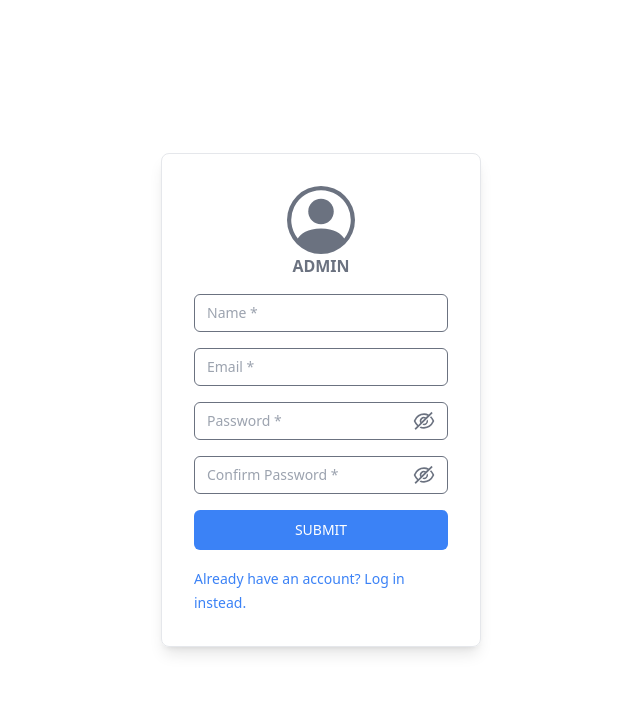
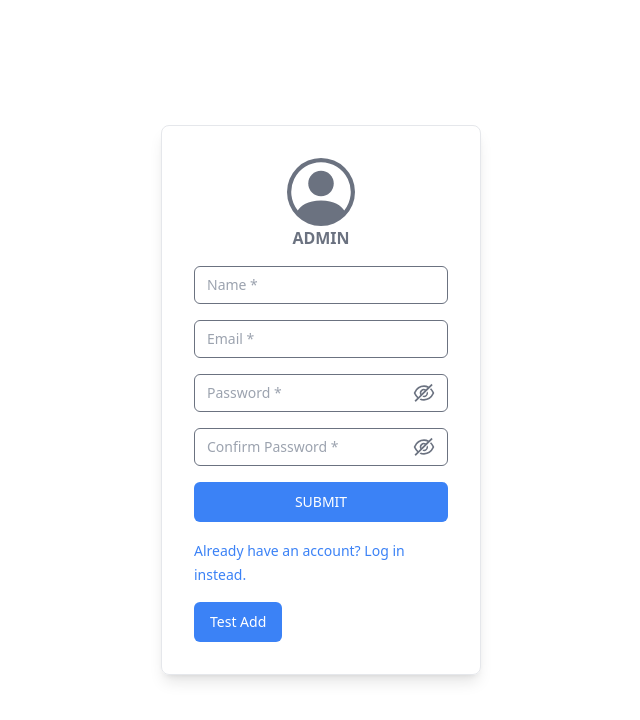
Before and after one commit to kharljhon14/admin-app, a Next.js app: page /auth/register in a window 1280 px wide. Shown: the top 720 px of the page, without its empty margins (319-959 px from the left). Built offline with nearby package versions, Linux system fonts and the light colour scheme.

Commit message:
saving data in firestore

```diff
--- a/src/features/auth/Register.tsx
+++ b/src/features/auth/Register.tsx
@@ -1,11 +1,34 @@
+'use client';
+
 import Card from '@/components/Card';
 import RegisterForm from './forms/RegisterForm';
 import { BsPersonCircle } from 'react-icons/bs';
 import Link from 'next/link';
 
-import { createUserWithEmailAndPassword } from 'firebase/auth';
+import { createUserWithEmailAndPassword, getAuth } from 'firebase/auth';
+import { collection, addDoc } from 'firebase/firestore';
+import app, { db } from '@/services/firebase';
+import Button from '@/components/Button';
+
+const auth = getAuth(app);
 
 export default function Register() {
+  const handleAddUser = async () => {
+    try {
+      const newData = await createUserWithEmailAndPassword(auth, 'Email@mail.com', 'Helloasdasd');
+
+      const docRef = await addDoc(collection(db, 'users'), {
+        id: newData.user.uid,
+        name: 'Kharl ',
+        email: newData.user.email,
+      });
+
+      console.log(newData, docRef);
+    } catch (err) {
+      console.log(err);
+    }
+  };
+
   return (
     <div className="flex items-center justify-center h-screen">
       <Card className="space-y-4 lg:w-1/4 md:w-1/2 w-full">
@@ -22,6 +45,8 @@ export default function Register() {
             Already have an account? Log in instead.
           </Link>
         </div>
+
+        <Button onClick={handleAddUser}>Test Add</Button>
       </Card>
     </div>
   );
--- a/src/services/firebase.ts
+++ b/src/services/firebase.ts
@@ -1,6 +1,6 @@
 // Import the functions you need from the SDKs you need
 import { initializeApp } from 'firebase/app';
-import { getAnalytics } from 'firebase/analytics';
+import { getFirestore } from 'firebase/firestore';
 // TODO: Add SDKs for Firebase products that you want to use
 // https://firebase.google.com/docs/web/setup#available-libraries
 
@@ -18,5 +18,8 @@ const firebaseConfig = {
 
 // Initialize Firebase
 const app = initializeApp(firebaseConfig);
+const db = getFirestore(app);
+
+export { db };
 
 export default app;
```
